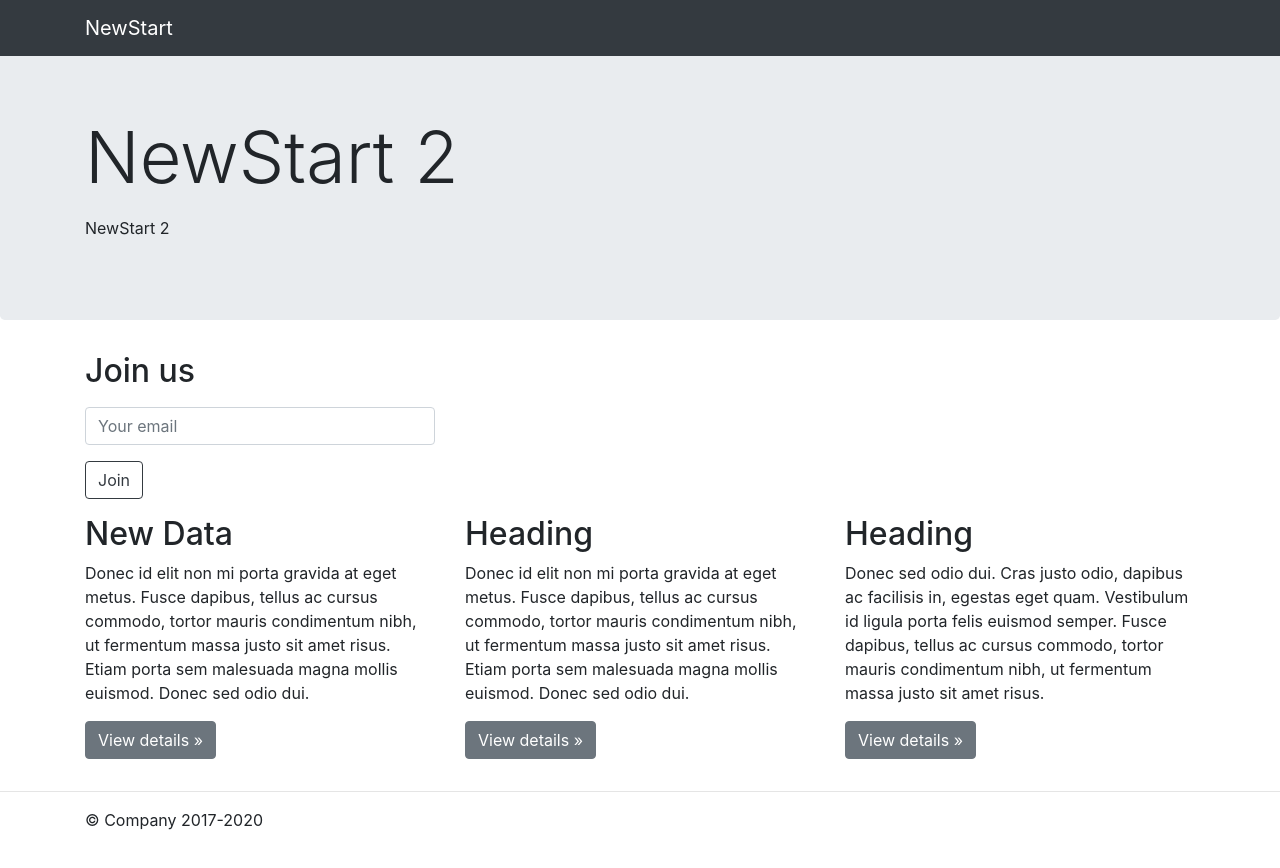
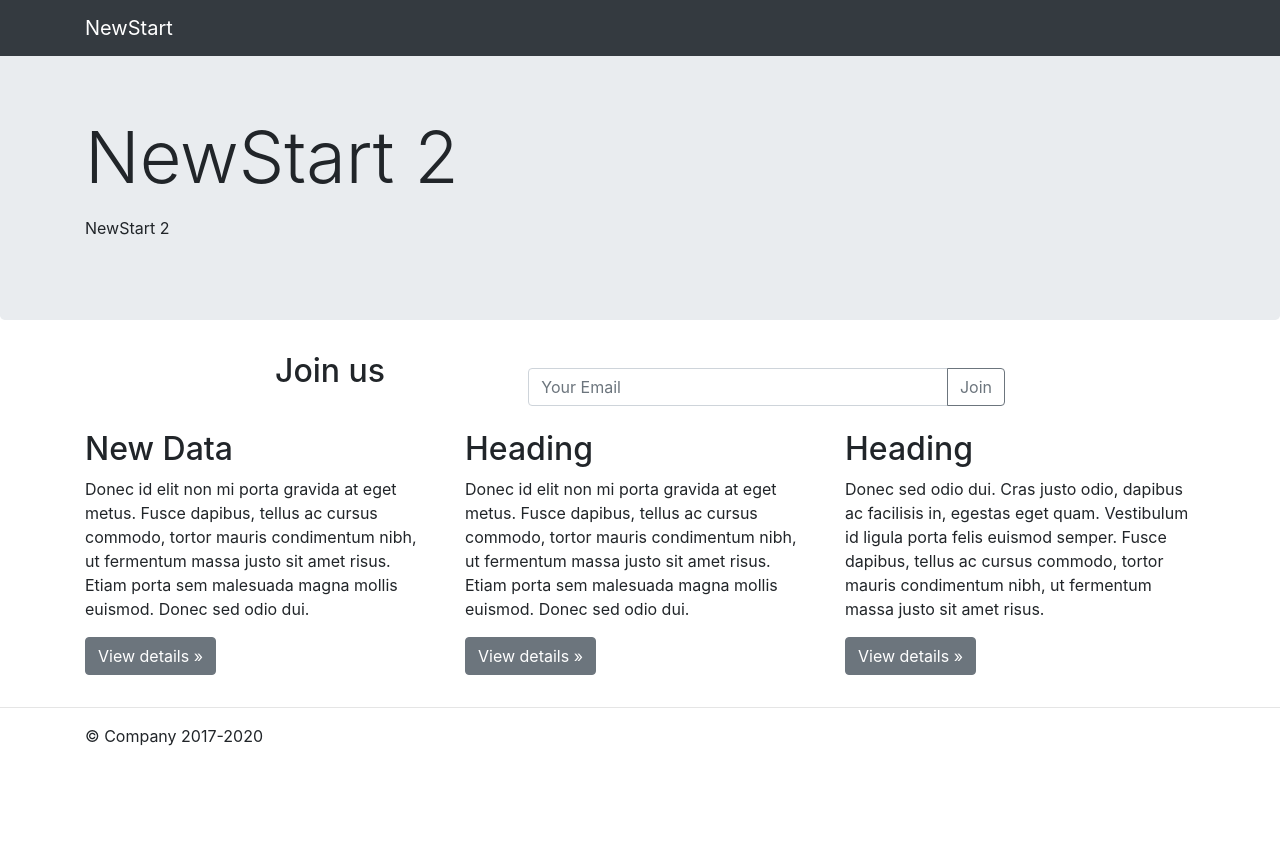
Before and after one commit to imvishvaraj/landing_pages, a Django app: page / in a window 1280 px wide. After the commit the page ends 746 px from the top, so only its background shows below. Run offline with Django 3.2, Linux system fonts and the light colour scheme; data comes from the database, SQL or seed files in the repository; some libraries are stand-ins or nearby versions.

Commit message:
updated join content

```diff
--- a/pages/templates/pages/home.html
+++ b/pages/templates/pages/home.html
@@ -26,20 +26,30 @@
     </div>
 </div>
 
-<div class="container">
+<div class="container mb-2">
     <!-- Example row of columns -->
     <div class="row">
-        <div class="col-md-4">
+    <div class="col-sm-8 offset-sm-2">
+    <div class="row">
+        <div class="col-4">
             <h2>Join us</h2>
+        </div>
+        <div class="col-8">
             <p>
                 <form method='POST' action=''>
                     {% csrf_token %}
-                    {{ form.as_p }}
-                    <input type='submit' value='Join' class='btn btn-outline-dark' />
+                    <!-- {{ form.as_p }}  -->
+                    <div class="input-group">
+                        <input type="email" name="email" class="form-control" placeholder="Your Email">
+                        <div class="input-group-append">
+                            <input class="btn btn-outline-secondary" type="submit" id="button-addon2" value="Join" />
+                        </div>
+                    </div>
                 </form>
             </p>
         </div>
     </div>
+    </div></div>
 </div>
 
 <div class="container">
```
Also changed, not shown: README.md.
